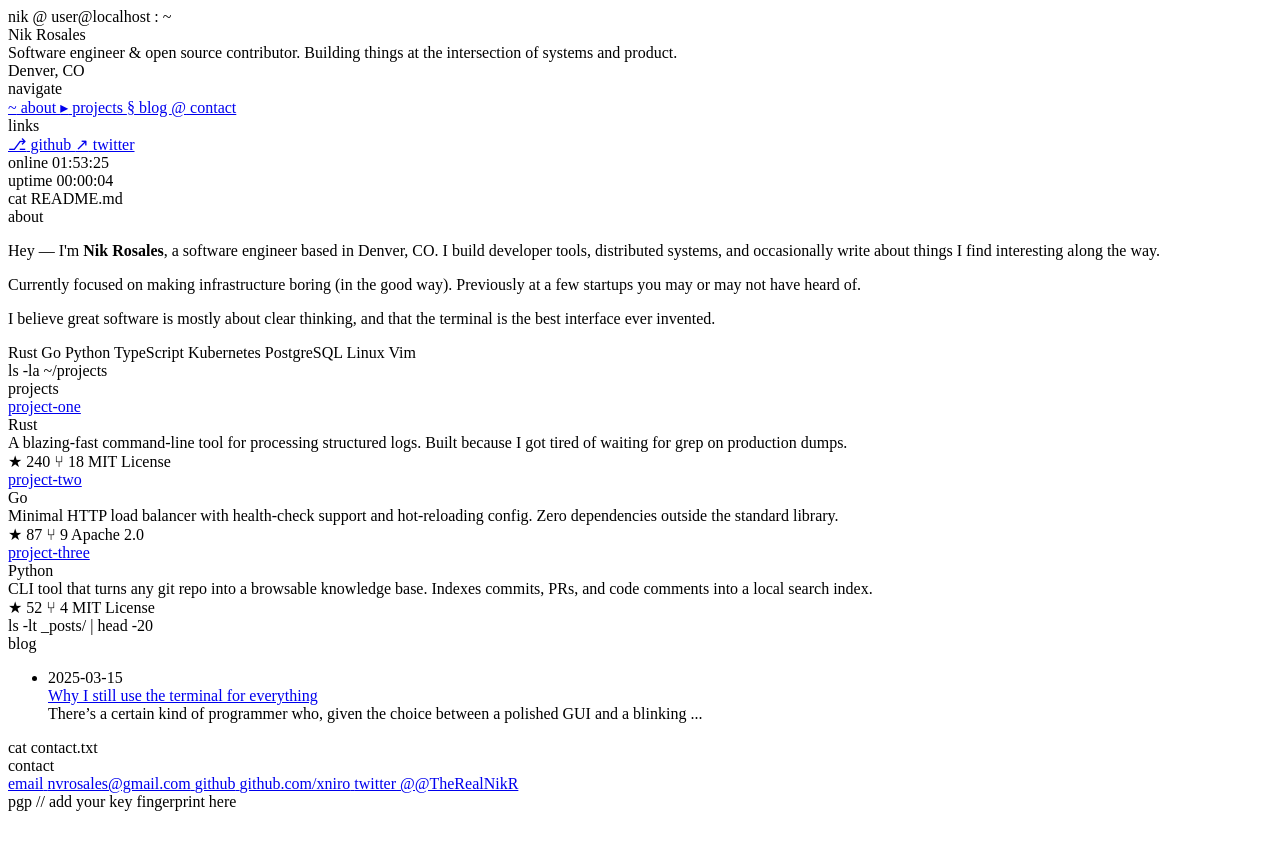
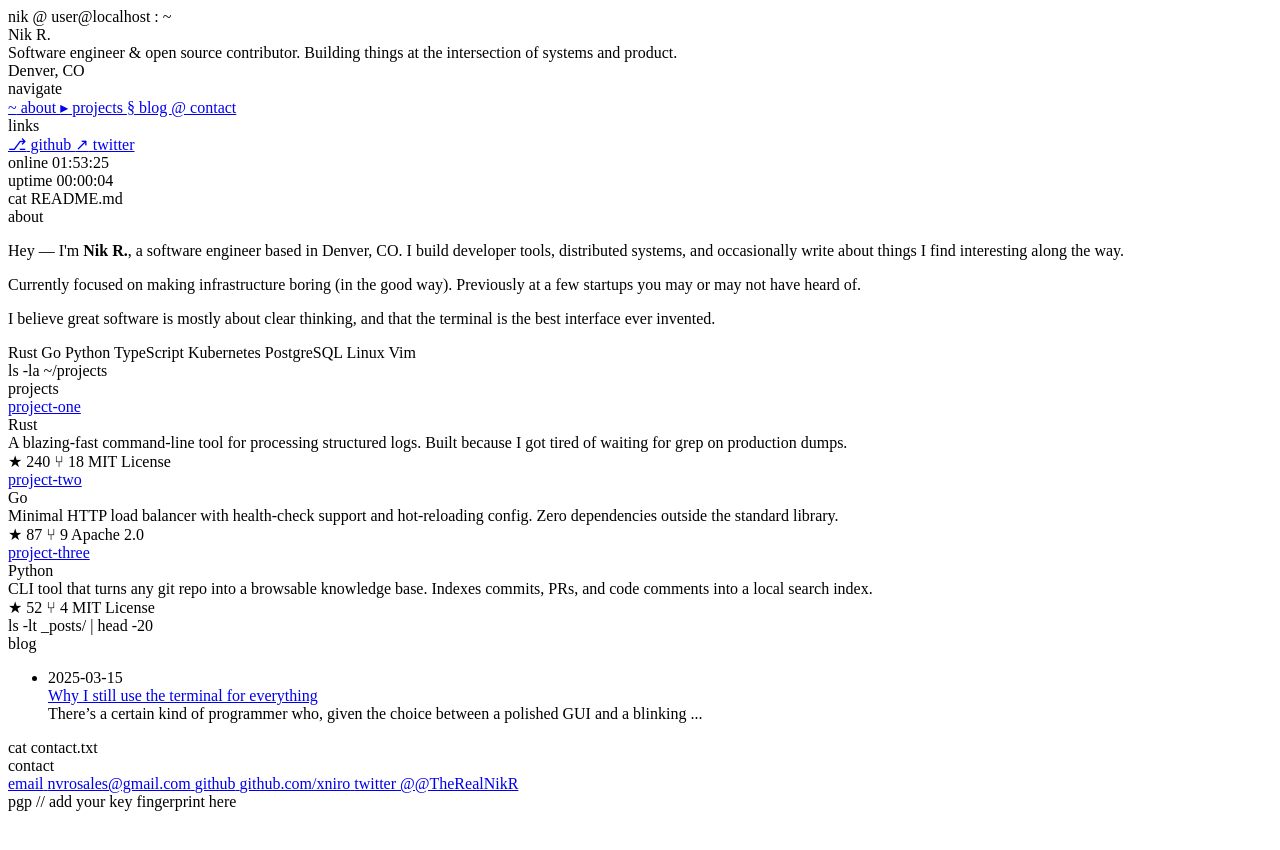
Before and after one commit to xniro/xniro.github.io, a Jekyll site: the page built from index.html, in a window 1280 px wide. Shown: the top 850 px of the page. Built offline with Jekyll 4.4.1, drawn with Linux system fonts in a browser that asks for light colours.

Commit message:
text fix

```diff
--- a/_config.yml
+++ b/_config.yml
@@ -5,7 +5,7 @@ github_username: "xniro"
 twitter_username: "@TheRealNikR"
 
 author:
-  name: "Nik Rosales"
+  name: "Nik R."
   bio: "Software engineer & open source contributor. Building things at the intersection of systems and product."
   location: "Denver, CO"
 
```
